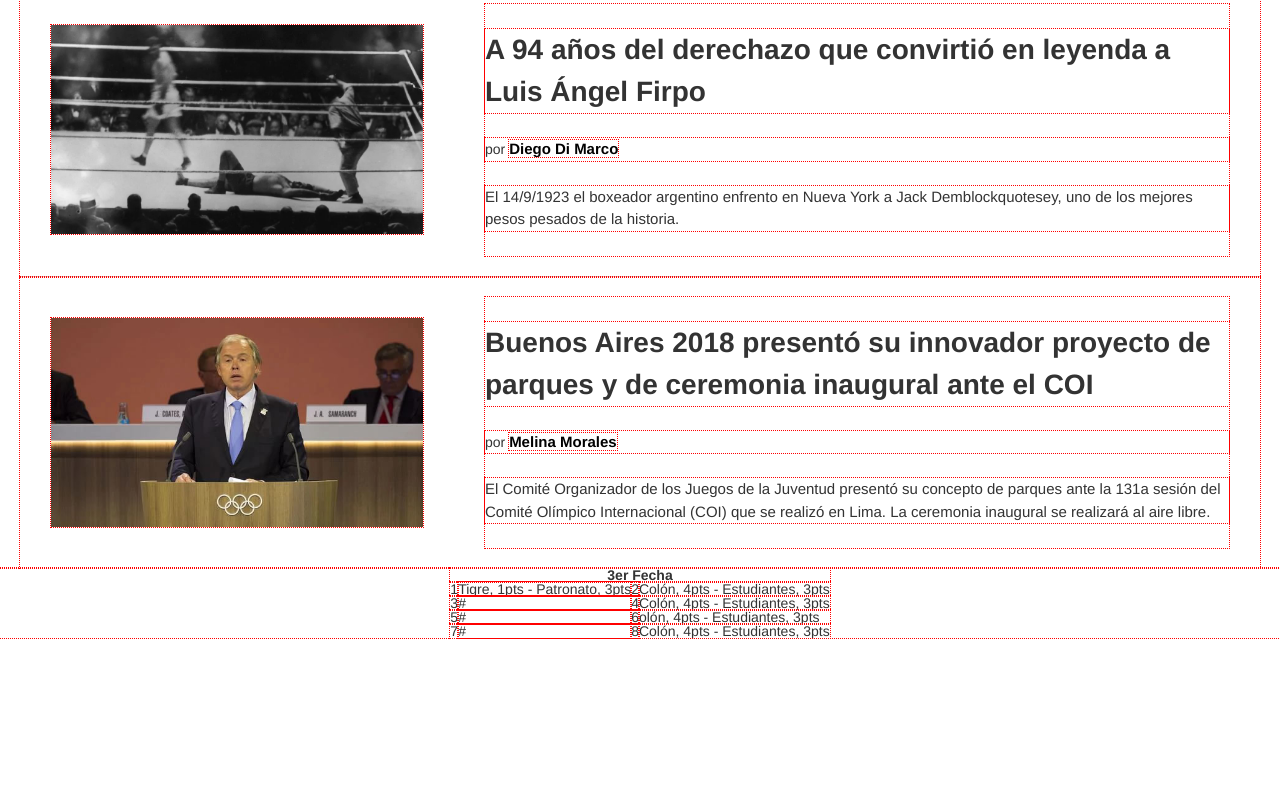
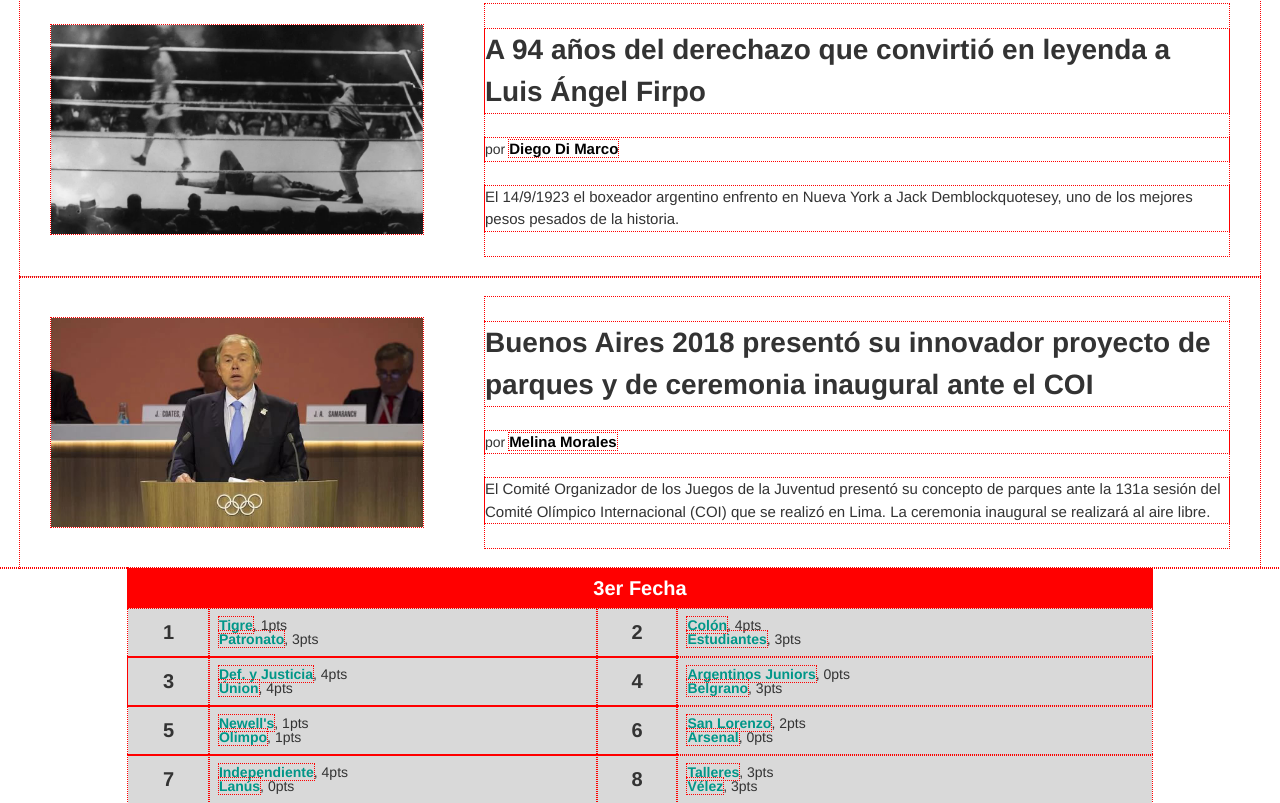
Before and after one commit to IgnacioTsaii/PWFE-M1-05, a plain HTML site: page index.html in a window 1280 px wide. Shown: the part 1448-2251 px from the top of the page. Before the commit the page ends 2087 px from the top, so only its background shows below. Drawn offline with Linux system fonts and the light colour scheme.

Commit message:
maquetado final de la tabla de posiciones

```diff
--- a/css/style.css
+++ b/css/style.css
@@ -111,5 +111,36 @@
 	font-size: 15px;
 }
 #tabla-posiciones table {
-	margin: auto;
+	margin: auto; /* Muy importante poner las siguientes dos prop*/
+	border-collapse: collapse;
+	border: none;
+	width: 80%;
 }
+#tabla-posiciones  table th {
+	background-color: red;
+	color: #FFF;
+	padding: 10px;
+	font-weight: 700;
+	font-size: 20px;
+}
+#tabla-posiciones table td {
+	background-color: #d9d9d9;
+	padding: 10px;
+}
+#tabla-posiciones table td:nth-of-type(odd){
+	font-weight: 700;
+	font-size: 20px;
+	text-align: center;
+	vertical-align: middle;
+}
+#tabla-posiciones table td:nth-of-type(even) span {
+	color: #009688;
+	font-weight: bold;
+}
+#tabla-posiciones table tr {
+	border-bottom: solid 1.5px #CCC
+}
+#tabla-posiciones table tr:first-child,
+#tabla-posiciones table tr:last-child{
+	border: none;
+}
--- a/index.html
+++ b/index.html
@@ -100,33 +100,66 @@
 			</section>
 
 			<section id="tabla-posiciones">
-				<table border="1" cellpadding="1" cellspacing="1" >
+				<table > <!-- border="1" cellspacing="1" cellspadding="1"-->
 					<tr>
 						<th colspan="4">3er Fecha</th>
 					</tr>
 					<tr><!--Fila-->
 						<td>1</td><!--Columna -->
-						<td>Tigre, 1pts - Patronato, 3pts</td>
+						<td>
+							<span>Tigre</span>, 1pts
+							<br>
+							<span>Patronato</span>, 3pts
+						</td>
+							<!-- La etiqueta <br> es como un enter "parte el texto"-->
 						<td>2</td>
-						<td>Colón, 4pts - Estudiantes, 3pts</td>
+						<td>
+							<span>Colón</span>, 4pts
+							<br>
+							<span>Estudiantes</span>, 3pts
+						</td>
 					</tr>
 					<tr><!--Fila-->
 						<td>3</td><!--Columna -->
-						<td>#</td>
+						<td>
+							<span>Def. y Justicia</span>, 4pts
+							<br>
+							<span>Únion</span>, 4pts
+						</td>
 						<td>4</td>
-						<td>Colón, 4pts - Estudiantes, 3pts</td>
+						<td>
+							<span>Argentinos Juniors</span>, 0pts
+							<br>
+							<span>Belgrano</span>, 3pts
+						</td>
 					</tr>
 					<tr><!--Fila-->
 						<td>5</td><!--Columna -->
-						<td>#</td>
+						<td>
+							<span>Newell's</span>, 1pts
+							<br>
+							<span>Olimpo</span>, 1pts
+						</td>
 						<td>6</td>
-						<td>olón, 4pts - Estudiantes, 3pts</td>
+						<td>
+							<span>San Lorenzo</span>, 2pts
+							<br>
+							<span>Arsenal</span>, 0pts
+						</td>
 					</tr>
 					<tr><!--Fila-->
 						<td>7</td><!--Columna -->
-						<td>#</td>
+						<td>
+							<span>Independiente</span>, 4pts
+							<br>
+							<span>Lanús</span>, 0pts
+						</td>
 						<td>8</td>
-						<td>Colón, 4pts - Estudiantes, 3pts</td>
+						<td>
+							<span>Talleres</span>, 3pts
+							<br>
+							<span>Vélez</span>, 3pts
+						</td>
 				</table>
 			</section>
 		</main>
```
Also changed, not shown: 1 other file.
